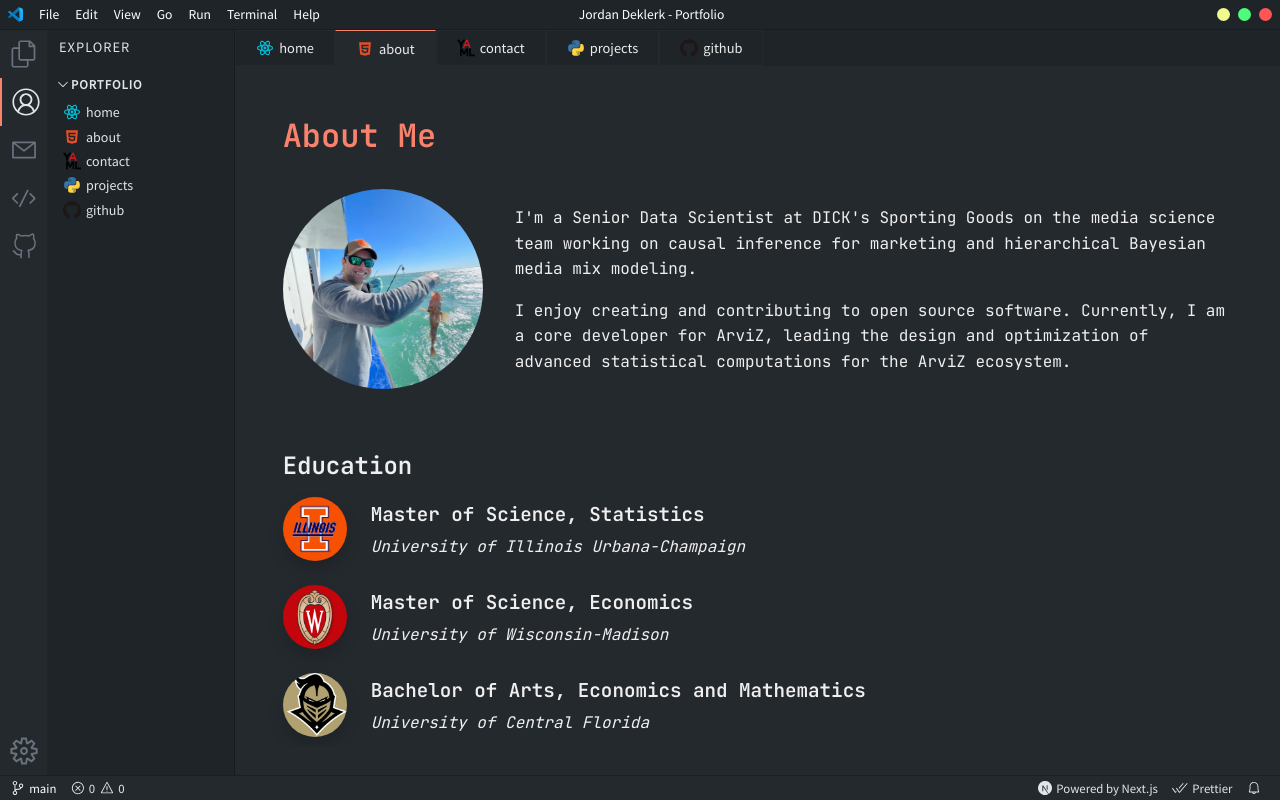
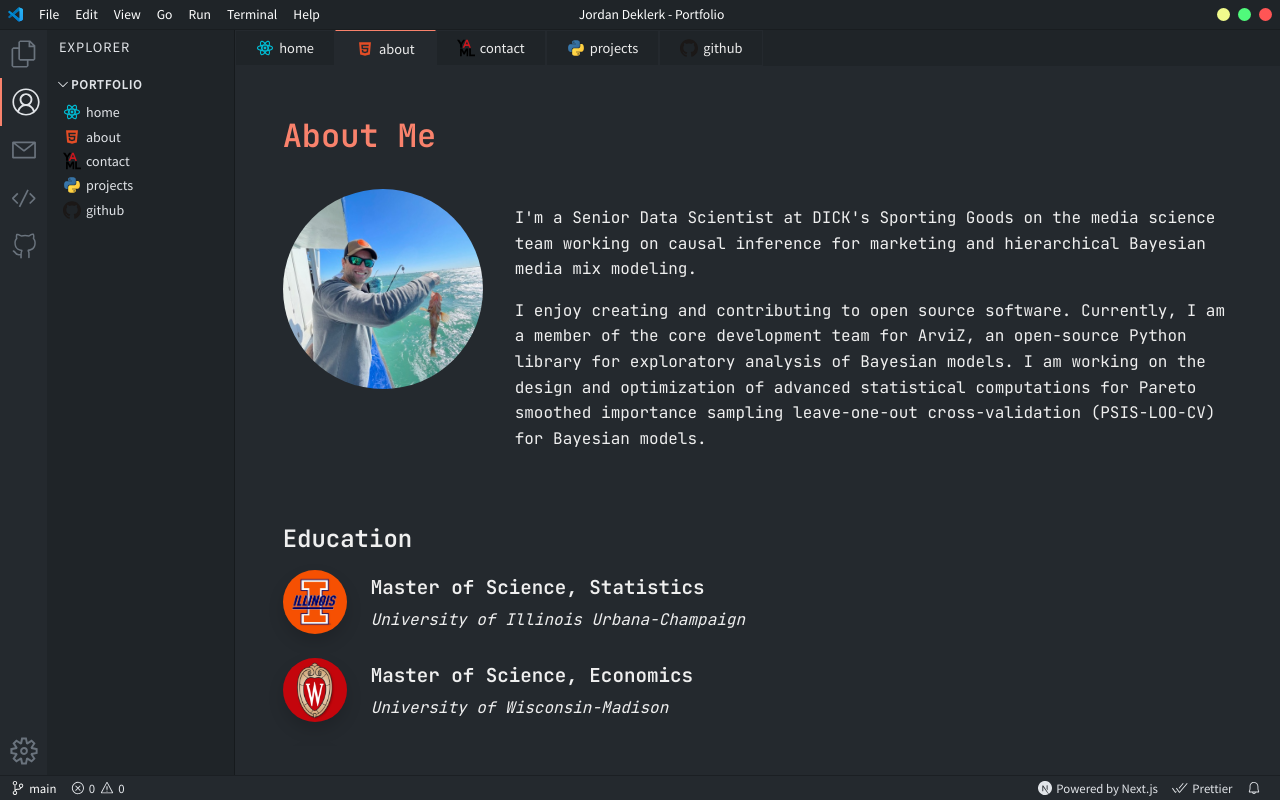
Before and after one commit to jordandeklerk/jordandeklerk.github.io, a Next.js app: page /about in a window 1280 px wide. Built offline with nearby package versions, Linux system fonts and the light colour scheme.

Commit message:
Update about page to reflect current role and contributions to ArviZ, including specific work on PSIS-LOO-CV.

```diff
--- a/pages/about.jsx
+++ b/pages/about.jsx
@@ -61,7 +61,7 @@ const AboutPage = () => {
               I'm a Senior Data Scientist at DICK's Sporting Goods on the media science team working on causal inference for marketing and hierarchical Bayesian media mix modeling.
             </p>
             <p className={styles.introParagraph}>
-            I enjoy creating and contributing to open source software. Currently, I am a core developer for ArviZ, leading the design and optimization of advanced statistical computations for the ArviZ ecosystem.
+            I enjoy creating and contributing to open source software. Currently, I am a member of the core development team for ArviZ, an open-source Python library for exploratory analysis of Bayesian models. I am working on the design and optimization of advanced statistical computations for Pareto smoothed importance sampling leave-one-out cross-validation (PSIS-LOO-CV) for Bayesian models.
             </p>
           </div>
         </div>
```
